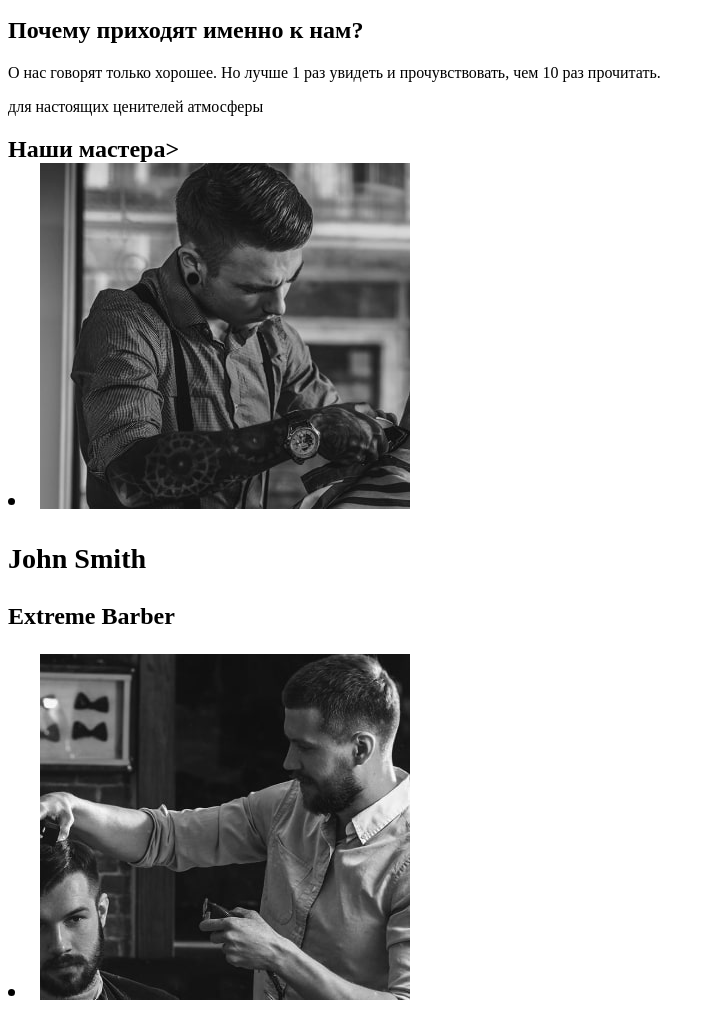
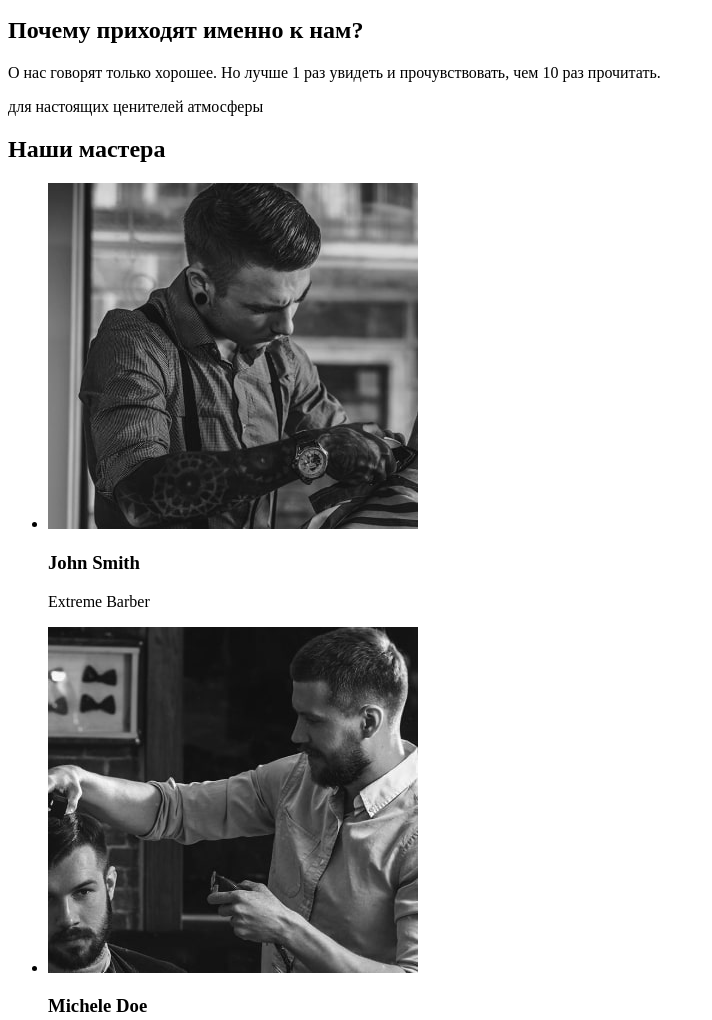
Before and after one commit to YuriySamuse/HW-01-BarberShop, a plain HTML site: page index.html in a window 1280 px wide. Shown: the part 2460-3480 px from the top of the page, without its empty margins (0-712 px from the left). Drawn offline with Linux system fonts and the light colour scheme.

Commit message:
pravka
ispravleni oshibki

```diff
--- a/index.html
+++ b/index.html
@@ -43,10 +43,9 @@
             <p>О нас</p>
             <h2>Лучший Барбершоп твоего города</h2>
             <p>Если ты хочешь добавить в свой образ больше уверенности – тебе точно к нам.</p>
-            <p>Мы команда, которая никогда не останавливается на достигнутом
-            и жаждет перемен. И когда ты попадешь в руки нашего мастера,
-            то уже никогда не сможешь быть прежним. Мы команда, которая всегда с клиентами "на одной волне". Поэтому, мы всегда
-            готовы усовершенствовать каждого, кто к нам приходит!</p>
+            <p>Мы команда, которая никогда не останавливается на достигнутом и жаждет перемен. И когда ты попадешь в руки нашего мастера,
+                то уже никогда не сможешь быть прежним. Мы команда, которая всегда с клиентами "на одной волне". Поэтому, мы всегда готовы
+                усовершенствовать каждого, кто к нам приходит!</p>
             <button type="button">Онлайн-запись</button>
         </section>
         <!-- Услуги и цены -->
@@ -117,7 +116,8 @@
             <!-- Наши мастера -->
             <section>
                 <p>для настоящих ценителей атмосферы</p>
-                <h2>Наши мастера>
+                <h2>Наши мастера</h2>
+                    <ul>
                         <li>
                             <img src="./img/img12-min.jpg"
                                 alt="Барбер бреет затылок"
```
Lines whose indentation alone changed are shown as unchanged.
